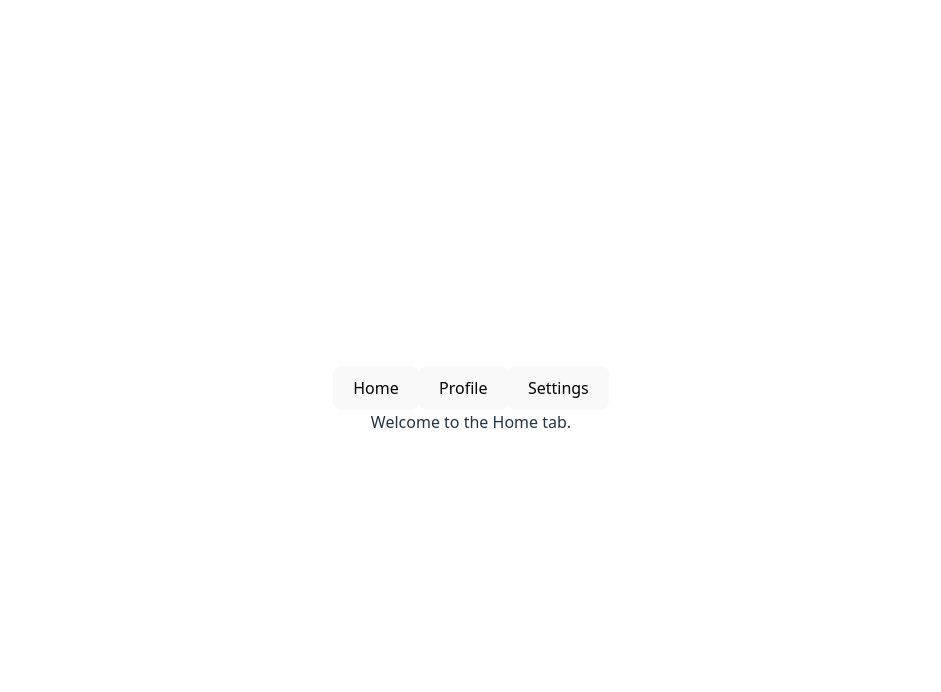
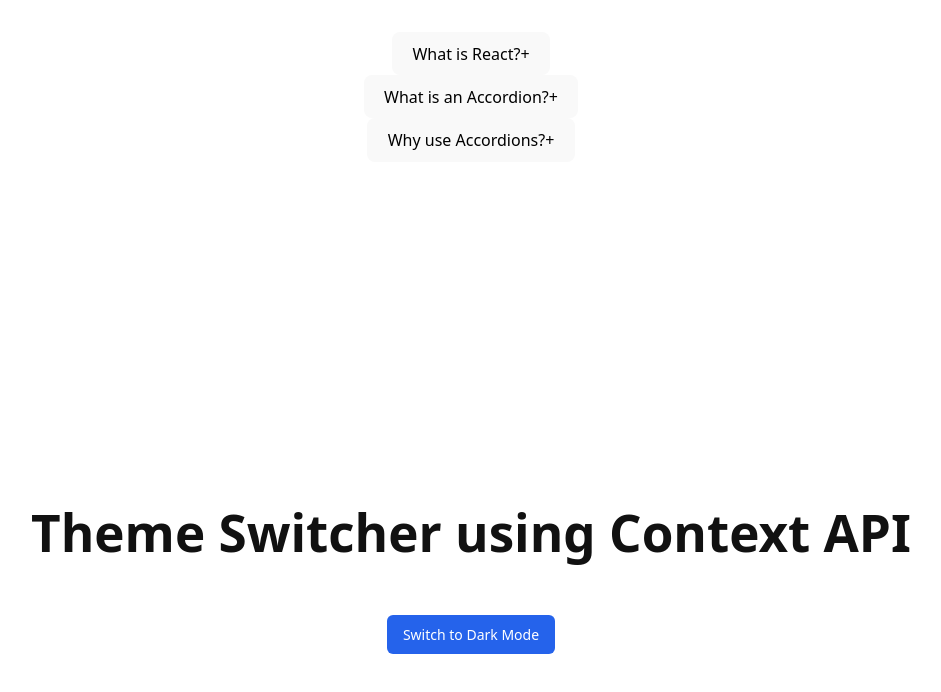
Before and after one commit to MundeYash/React-Practice-Codespaces, a React (Vite) app in the folder my-app/: page / in a window 1280 px wide. Shown: the top 692 px of the page, without its empty margins (169-1110 px from the left). Built offline with nearby package versions, Linux system fonts and the light colour scheme.

Commit message:
Accordian and Theme Switcher machine coding implementation

```diff
--- a/my-app/src/App.jsx
+++ b/my-app/src/App.jsx
@@ -4,14 +4,16 @@
 // import { FunctionBasedReactComponents } from "./react-concepts/typesOfComponents/FunctionComponent.jsx";
 // import { ClassBasedReactComponents } from "./react-concepts/typesOfComponents/ClassComponents.jsx";
 import "./App.css";
+import AccordionComponentHelper from "./MACHINE-CODING/AccordianComponent/AccordianComponentHelper";
 // import NestedCommentHelper from "./MACHINE-CODING/7NestedComments/NestedCommentHelper";
 // import Todo from "./MACHINE-CODING/To-Do-App/Todo";
-import TabsComponentHelper from "./MACHINE-CODING/TabsComponent/TabsComponentHelper";
+// import TabsComponentHelper from "./MACHINE-CODING/TabsComponent/TabsComponentHelper";
 // import Autocomplete from "./MACHINE-CODING/DebounceSearch/Autocomplete/Autocomplete";
 // import ModalParent from "./MACHINE-CODING/Modal/ModalParent";
 // import PaginationHelper from "./MACHINE-CODING/Reusable Pagination/PaginationHelper";
 // import FormValidation from "./MACHINE-CODING/FromValidation/FormValidation";
 // import InfiniteScroll from "./MACHINE-CODING/6InfiniteScroll/InfiniteScroll";
+import ThemeSwitcherHelper from "./MACHINE-CODING/ThemeSwitcher/ThemeSwitcherHelper";
 function App() {
   // const [count, setCount] = useState(0);
 
@@ -51,7 +53,9 @@
       <FormValidation /> */}
       {/* <InfiniteScroll /> */}
       {/* <NestedCommentHelper /> */}
-      <TabsComponentHelper />
+      {/* <TabsComponentHelper /> */}
+      <AccordionComponentHelper />
+      <ThemeSwitcherHelper />
     </>
   );
 }
--- /dev/null
+++ b/my-app/src/MACHINE-CODING/AccordianComponent/AccordianComponent.jsx
@@ -0,0 +1,41 @@
+import React, { useState } from "react";
+
+const AccordionComponent = ({ items = [], allowMultiple = false }) => {
+  const [activeIndexes, setActiveIndexes] = useState([]);
+
+  const toggleItem = (index) => {
+    if (allowMultiple) {
+      if (activeIndexes.includes(index)) {
+        setActiveIndexes(activeIndexes.filter((i) => i !== index));
+      } else {
+        setActiveIndexes([...activeIndexes, index]);
+      }
+    } else {
+      setActiveIndexes(activeIndexes.includes(index) ? [] : [index]);
+    }
+  };
+
+  if (!items.length) return <div>No Items Available</div>;
+
+  return (
+    <div className="w-full max-w-2xl mx-auto space-y-2">
+      {items.map((item, index) => (
+        <div key={index} className="border rounded-lg overflow-hidden">
+          <button
+            className="w-full text-left px-4 py-3 bg-gray-100 hover:bg-gray-200 font-medium flex justify-between items-center"
+            onClick={() => toggleItem(index)}
+          >
+            {item.title}
+            <span>{activeIndexes.includes(index) ? "-" : "+"}</span>
+          </button>
+
+          {activeIndexes.includes(index) && (
+            <div className="px-4 py-3 bg-white border-t">{item.content}</div>
+          )}
+        </div>
+      ))}
+    </div>
+  );
+};
+
+export default AccordionComponent;
--- /dev/null
+++ b/my-app/src/MACHINE-CODING/AccordianComponent/AccordianComponentHelper.jsx
@@ -0,0 +1,31 @@
+import React from "react";
+import Accordion from "./AccordianComponent";
+
+const AccordionComponentHelper = () => {
+  const items = [
+    {
+      title: "What is React?",
+      content: (
+        <p>React is a JavaScript library for building user interfaces.</p>
+      ),
+    },
+    {
+      title: "What is an Accordion?",
+      content: (
+        <p>An accordion is a UI component that expands/collapses content.</p>
+      ),
+    },
+    {
+      title: "Why use Accordions?",
+      content: <p>They help manage large content in a compact format.</p>,
+    },
+  ];
+
+  return (
+    <div className="min-h-screen flex items-center justify-center bg-gray-100 p-4">
+      <Accordion items={items} allowMultiple={false} />
+    </div>
+  );
+};
+
+export default AccordionComponentHelper;
--- /dev/null
+++ b/my-app/src/MACHINE-CODING/ThemeSwitcher/ThemeContext.jsx
@@ -0,0 +1,21 @@
+import React, { createContext, useContext, useState } from "react";
+
+const ThemeContext = createContext();
+
+export const ThemeProvider = ({ children }) => {
+  const [theme, setTheme] = useState("light");
+
+  const toggleTheme = () => {
+    setTheme((prev) => (prev === "light" ? "dark" : "light"));
+  };
+
+  return (
+    <ThemeContext.Provider value={{ theme, toggleTheme }}>
+      {children}
+    </ThemeContext.Provider>
+  );
+};
+
+export const useTheme = () => {
+  return useContext(ThemeContext);
+};
--- /dev/null
+++ b/my-app/src/MACHINE-CODING/ThemeSwitcher/ThemeSwitcherHelper.jsx
@@ -0,0 +1,25 @@
+import React from "react";
+import { ThemeProvider, useTheme } from "./ThemeContext";
+import ThemeToggle from "./ThemeToggle";
+import "./ThemeSwitcherStyle.css";
+
+const Content = () => {
+  const { theme } = useTheme();
+
+  return (
+    <div className={`app-container ${theme}`}>
+      <h1>Theme Switcher using Context API</h1>
+      <ThemeToggle />
+    </div>
+  );
+};
+
+const ThemeSwitcherHelper = () => {
+  return (
+    <ThemeProvider>
+      <Content />
+    </ThemeProvider>
+  );
+};
+
+export default ThemeSwitcherHelper;
--- /dev/null
+++ b/my-app/src/MACHINE-CODING/ThemeSwitcher/ThemeSwitcherNotes.md
@@ -0,0 +1,143 @@
+# Theme Switcher (Context API) – Machine Coding Interview Guide
+
+This question tests:
+
+• Global state management
+• Context API fundamentals
+• Avoiding prop drilling
+• Clean component architecture
+• Separation of concerns
+
+---
+
+# 1️⃣ Problem Statement
+
+Build a Theme Switcher that:
+
+- Toggles between Light and Dark mode
+- Applies theme globally
+- Avoids prop drilling
+- Uses Context API
+
+---
+
+# 2️⃣ Why Context API?
+
+Without Context:
+
+App → Header → Button → Content
+
+You would pass theme & toggle through props (prop drilling).
+
+Context allows:
+
+✔ Global access
+✔ Cleaner architecture
+✔ Better scalability
+
+---
+
+# 3️⃣ Architecture Overview
+
+Files:
+
+1. ThemeContext.jsx
+2. ThemeToggle.jsx
+3. App.jsx
+4. styles.css
+
+ThemeProvider wraps entire app.
+
+---
+
+# 4️⃣ Creating Context
+
+const ThemeContext = createContext();
+
+Provider holds:
+
+- theme state
+- toggleTheme function
+
+These are passed via value prop.
+
+---
+
+# 5️⃣ Custom Hook (Important Interview Point)
+
+export const useTheme = () => useContext(ThemeContext);
+
+Why?
+
+✔ Cleaner imports
+✔ Better abstraction
+✔ Industry best practice
+
+---
+
+# 6️⃣ Theme Toggle Logic
+
+const toggleTheme = () => {
+setTheme(prev => prev === "light" ? "dark" : "light")
+}
+
+Functional update prevents stale state issues.
+
+---
+
+# 7️⃣ Applying Theme Globally
+
+We add dynamic class:
+
+className={`app-container ${theme}`}
+
+CSS handles styling.
+
+Separation of logic and styling is important.
+
+---
+
+# 8️⃣ Performance Discussion
+
+Context re-renders all consumers when value changes.
+
+Optimization options:
+
+- Memoize value
+- Split contexts
+- UseReducer for complex state
+
+---
+
+# 9️⃣ Controlled vs Scalable Version
+
+Improvements:
+
+• Persist theme in localStorage
+• Detect system theme (prefers-color-scheme)
+• Memoize provider value
+• Add multiple themes
+
+---
+
+# 🔟 How to Explain in Interview
+
+1. Start with prop drilling problem
+2. Explain why Context solves it
+3. Walk through Provider design
+4. Show custom hook
+5. Discuss scalability
+
+Structured explanation impresses interviewers.
+
+---
+
+# What Interviewers Evaluate
+
+✔ Understanding of Context API
+✔ Global state design
+✔ Clean architecture
+✔ Re-render awareness
+✔ Scalability thinking
+
+This is a very common mid-level frontend interview question.
--- /dev/null
+++ b/my-app/src/MACHINE-CODING/ThemeSwitcher/ThemeSwitcherStyle.css
@@ -0,0 +1,38 @@
+.app-container {
+  min-height: 100vh;
+  display: flex;
+  flex-direction: column;
+  align-items: center;
+  justify-content: center;
+  transition:
+    background-color 0.3s ease,
+    color 0.3s ease;
+}
+
+/* Light Theme */
+.app-container.light {
+  background-color: #ffffff;
+  color: #111111;
+}
+
+/* Dark Theme */
+.app-container.dark {
+  background-color: #1f2937;
+  color: #f9fafb;
+}
+
+.toggle-btn {
+  margin-top: 20px;
+  padding: 10px 16px;
+  border: none;
+  border-radius: 6px;
+  cursor: pointer;
+  font-size: 14px;
+  background-color: #2563eb;
+  color: white;
+  transition: background-color 0.2s ease;
+}
+
+.toggle-btn:hover {
+  background-color: #1e40af;
+}
--- /dev/null
+++ b/my-app/src/MACHINE-CODING/ThemeSwitcher/ThemeToggle.jsx
@@ -0,0 +1,15 @@
+import React from "react";
+import { useTheme } from "./ThemeContext";
+import "./ThemeSwitcherStyle.css";
+
+const ThemeToggle = () => {
+  const { theme, toggleTheme } = useTheme();
+
+  return (
+    <button className="toggle-btn" onClick={toggleTheme}>
+      Switch to {theme === "light" ? "Dark" : "Light"} Mode
+    </button>
+  );
+};
+
+export default ThemeToggle;
```
Also changed, not shown: my-app/src/MACHINE-CODING/AccordianComponent/AccordianComponentNotes.md (added, +169 -0 lines).
